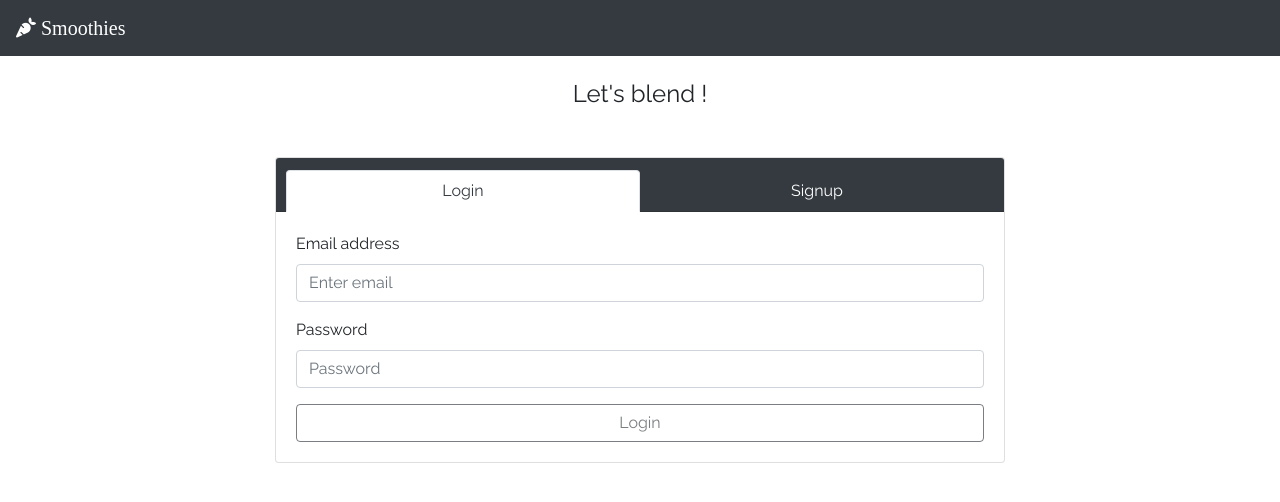
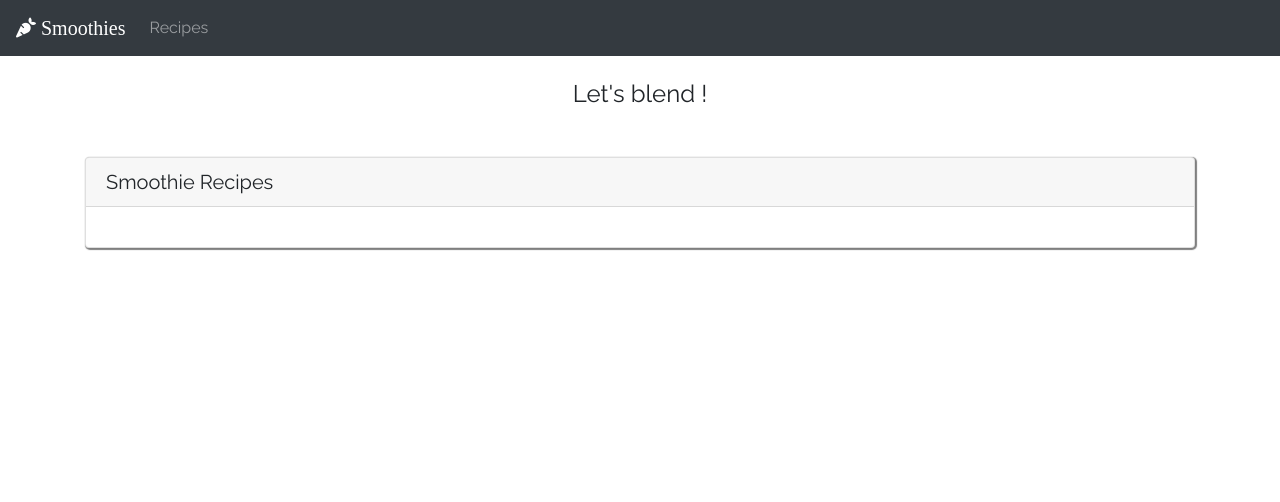
Before and after one commit to kennethsilvere/smoothies, an Angular app: page /recipes in a window 1280 px wide. Shown: the top 502 px of the page. Built offline with nearby package versions, Linux system fonts and the light colour scheme; a web font is replaced by a local one.

Commit message:
Add routing to route between authentication and recipes

```diff
--- a/src/app/app.component.html
+++ b/src/app/app.component.html
@@ -7,9 +7,5 @@
       <h1 class="h4 text-center p-4">Let's blend !</h1>
     </div>
   </div>
-  <div class="row mt-3 justify-content-md-center">
-    <div class="col-12 col-md-8">
-      <app-auth></app-auth>
-    </div>
-  </div>
+    <router-outlet></router-outlet>
 </div>
--- a/src/app/auth/auth.component.css
+++ b/src/app/auth/auth.component.css
@@ -1,7 +1,3 @@
-.card {
-	width: 100%;
-}
-
 .nav-item {
 	width: 50%;
 }
--- a/src/app/auth/auth.component.html
+++ b/src/app/auth/auth.component.html
@@ -1,4 +1,6 @@
-<div class="card text-center mb-5">
+<div class="row mt-3 justify-content-md-center">
+  <div class="col-12 col-md-8">
+    <div class="auth-width card text-center mb-5">
       <div class="card-header text-white bg-dark ">
         <ul class="nav nav-tabs card-header-tabs">
           <li class="nav-item hover-pointer">
@@ -20,3 +22,5 @@
         </div>
       </div>
     </div>
+  </div>
+</div>
--- a/src/app/header/header.component.css
+++ b/src/app/header/header.component.css
@@ -1,3 +1,7 @@
 a {
     font-family: 'Vibes', cursive;
 }
+
+.nav-link {
+    font-family: inherit;
+}
--- a/src/app/header/header.component.html
+++ b/src/app/header/header.component.html
@@ -1,6 +1,16 @@
 <nav class="navbar navbar-expand-lg navbar-dark bg-dark">
-    <a class="navbar-brand text-white hover-pointer">
+    <a class="navbar-brand text-white hover-pointer" [routerLink]="'/'">
       <i class="fas fa-carrot"></i>
       Smoothies
     </a>
+    <button class="navbar-toggler" type="button" data-toggle="collapse" data-target="#navbarNavDropdown" aria-controls="navbarNavDropdown" aria-expanded="false" aria-label="Toggle navigation" (click)="unCollapse = !unCollapse;">
+        <span class="navbar-toggler-icon"></span>
+      </button>
+      <div class="collapse navbar-collapse" id="navbarNavDropdown" [ngClass]="{'show': unCollapse}">
+        <ul class="navbar-nav">
+          <li class="nav-item">
+            <a class="nav-link" [routerLink]="'/recipes'">Recipes</a>
+          </li>
+        </ul>
+      </div>
 </nav>
--- a/src/app/header/header.component.ts
+++ b/src/app/header/header.component.ts
@@ -7,6 +7,8 @@ import { Component, OnInit } from '@angular/core';
 })
 export class HeaderComponent implements OnInit {
 
+  unCollapse = false;
+
   constructor() { }
 
   ngOnInit() {
--- /dev/null
+++ b/src/app/recipes/recipes.component.css
@@ -0,0 +1,3 @@
+.recipes-container {
+    box-shadow: 1px 1px 1px 1px rgba(0, 0, 0, 0.5);
+}
--- /dev/null
+++ b/src/app/recipes/recipes.component.html
@@ -0,0 +1,9 @@
+<div class="row mt-3 justify-content-md-center">
+  <div class="col-12 col-md-12">
+    <div class="card recipes-container">
+      <h5 class="card-header">Smoothie Recipes</h5>
+      <div class="card-body">
+      </div>
+    </div>
+  </div>
+</div>
--- /dev/null
+++ b/src/app/recipes/recipes.component.ts
@@ -0,0 +1,15 @@
+import { Component, OnInit } from '@angular/core';
+
+@Component({
+  selector: 'app-recipes',
+  templateUrl: './recipes.component.html',
+  styleUrls: ['./recipes.component.css']
+})
+export class RecipesComponent implements OnInit {
+
+  constructor() { }
+
+  ngOnInit() {
+  }
+
+}
```
Also changed, not shown: src/app/app-routing.module.ts (added, +19 -0 lines), src/app/app.module.ts (+7 -3 lines). Lines whose indentation alone changed are shown as unchanged.
